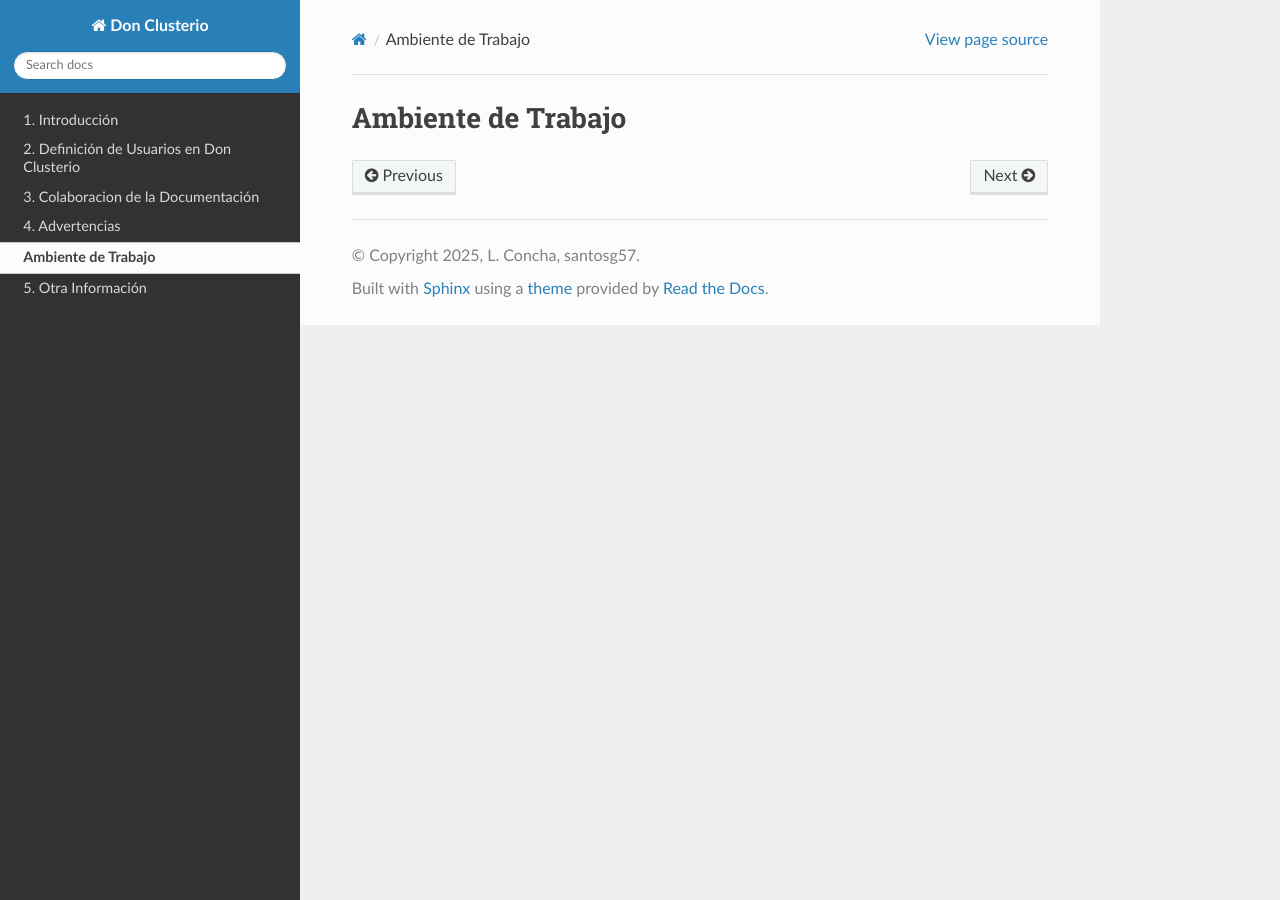
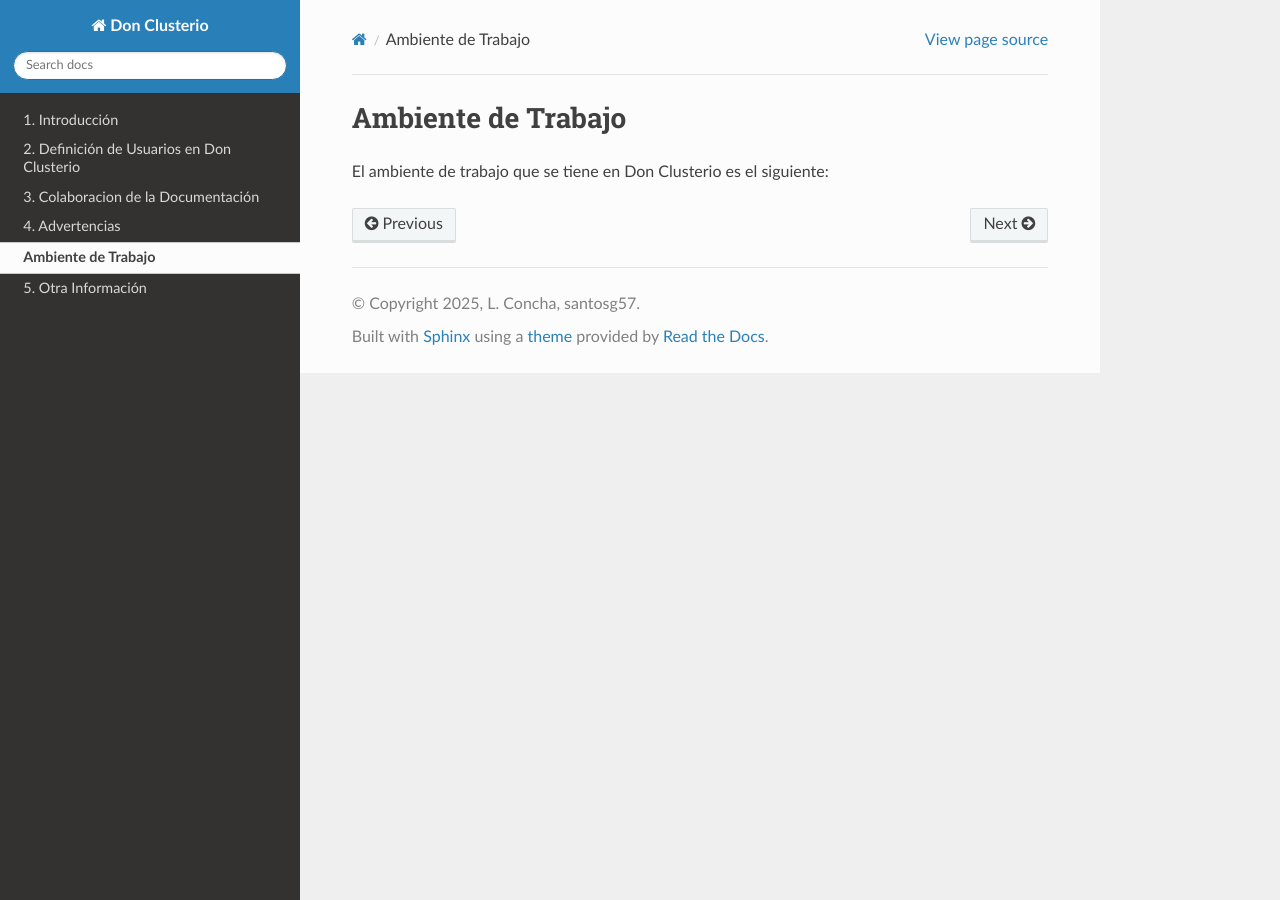
Before and after one commit to matecom57/clusterio-inb, a Sphinx documentation site: the page built from docs/source/Ambiente_Trabajo/ambiente_trabajo.rst, in a window 1280 px wide. Built offline with Sphinx 7.4.7 and the Read the Docs theme 3.1.0, drawn with Linux system fonts in a browser that asks for light colours; pages that are not in the unit, such as notebooks, are missing from menus.

Commit message:
Test comité

```diff
--- a/docs/source/Ambiente_Trabajo/ambiente_trabajo.rst
+++ b/docs/source/Ambiente_Trabajo/ambiente_trabajo.rst
@@ -1,5 +1,7 @@
 Ambiente de Trabajo
 ===================
+
+El ambiente de trabajo que se tiene en Don Clusterio es el siguiente:
 
 .. toctree::
    :numbered:
```
